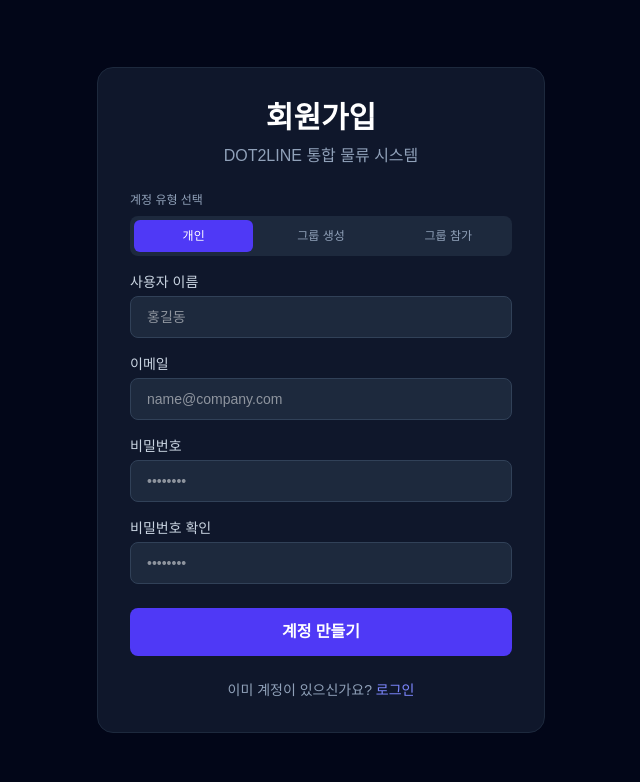
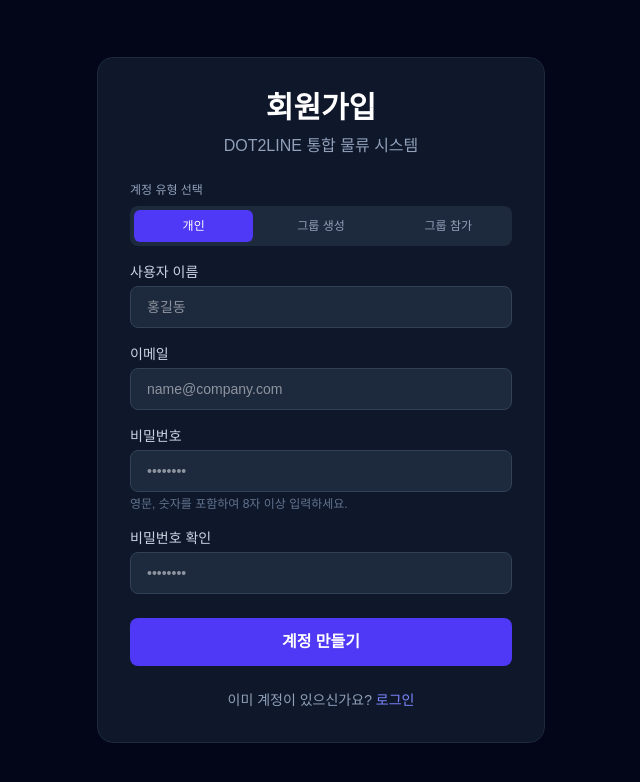
Before and after one commit to yyj1424/dot2line, a Next.js app: page /signup in a window 1280 px wide. Shown: the top 782 px of the page, without its empty margins (319-959 px from the left). Built offline with nearby package versions, Linux system fonts and the light colour scheme; no server answers.

Commit message:
20260808-2

```diff
--- a/app/signup/page.tsx
+++ b/app/signup/page.tsx
@@ -268,7 +268,7 @@
               />
             </div>
 
-            {/* 이메일 = 로그인 아이디 */}
+            {/* 이메일 - 로그인 아이디 */}
             <div>
               <label className="block text-sm font-medium text-slate-300 mb-1">
                 이메일
@@ -276,7 +276,7 @@
               <input
                 type="email"
                 id="email"
-                name="username"
+                name="email"
                 autoComplete="username"
                 value={email}
                 onChange={(e) => setEmail(e.target.value)}
@@ -294,7 +294,7 @@
               <input
                 type="password"
                 id="password"
-                name="new-password"
+                name="password"
                 autoComplete="new-password"
                 value={password}
                 onChange={(e) => setPassword(e.target.value)}
@@ -302,6 +302,9 @@
                 placeholder="••••••••"
                 required
               />
+              <p className="mt-1 text-xs text-slate-500">
+                영문, 숫자를 포함하여 8자 이상 입력하세요.
+              </p>
             </div>
 
             {/* 비밀번호 확인 */}
@@ -312,7 +315,7 @@
               <input
                 type="password"
                 id="confirmPassword"
-                name="confirm-password"
+                name="confirmPassword"
                 autoComplete="new-password"
                 value={confirmPassword}
                 onChange={(e) => setConfirmPassword(e.target.value)}
```
